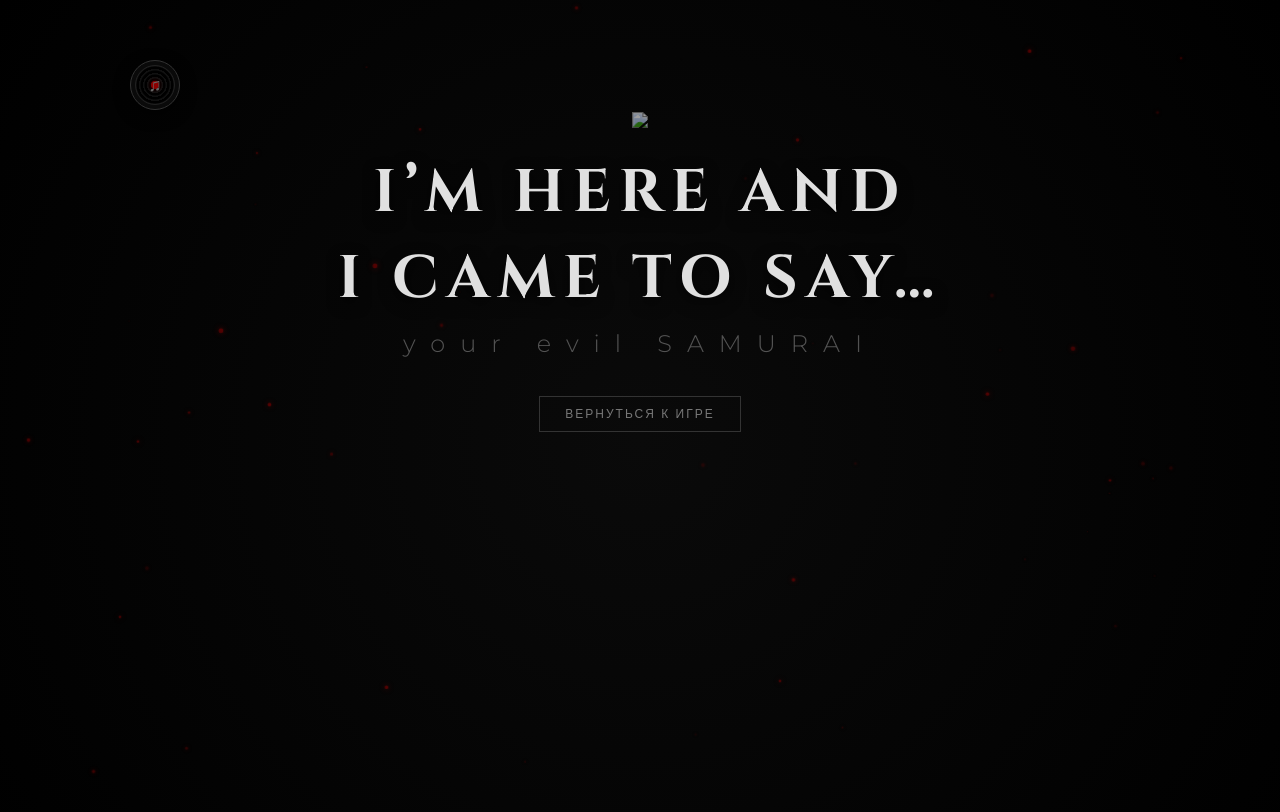
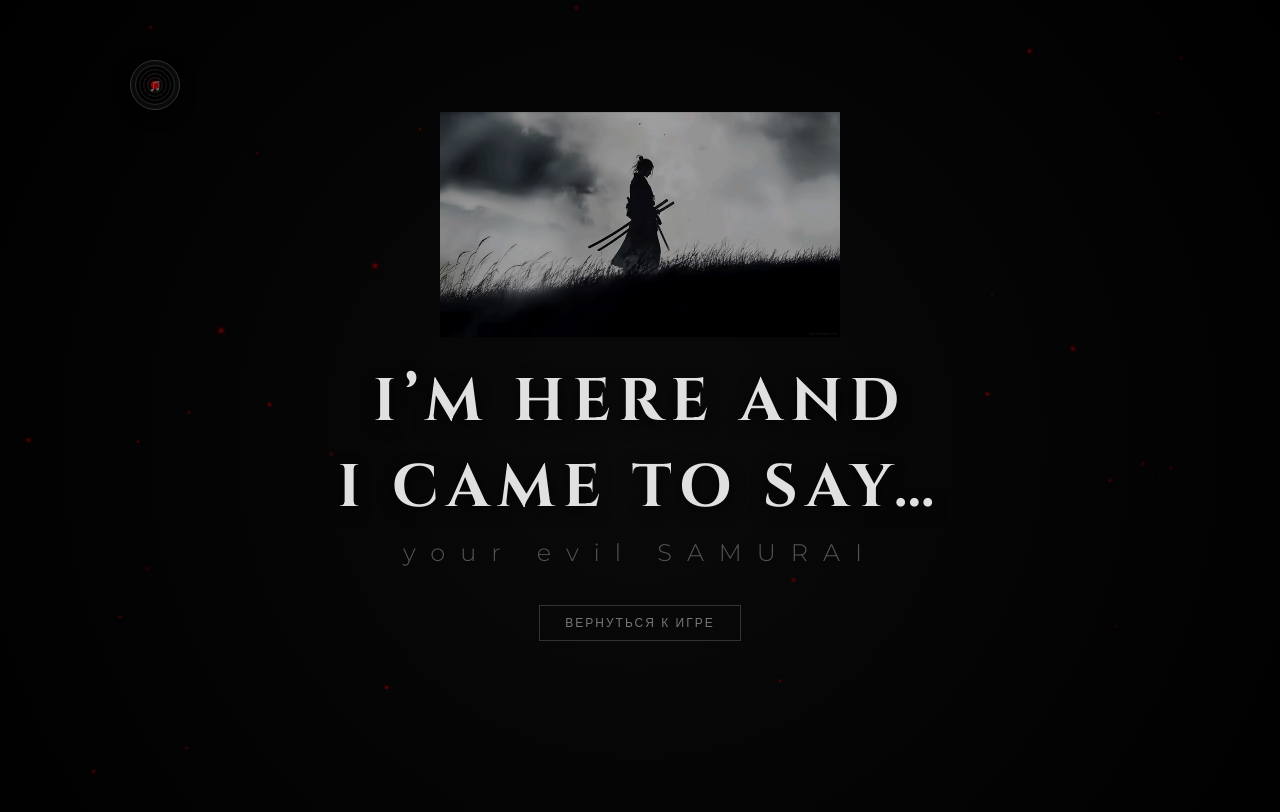
Before and after one commit to yourevilSAMURAI/my-first-logo, a plain HTML site: page index.html in a window 1280 px wide. Both pictures are taken after a click on the button "НАЖМИ МЕНЯ". Drawn offline with Linux system fonts and the light colour scheme.

Commit message:
fix: update image path

```diff
--- a/index.html
+++ b/index.html
@@ -110,7 +110,7 @@
             </div>
 
             <div class="logo-wrapper">
-                <img src="samurai.jpg" style="width: 100%; max-width: 400px; height: auto; filter: brightness(0.6) contrast(1.2); margin-bottom: 20px;">
+                <img src="image.jpg" style="width: 100%; max-width: 400px; height: auto; filter: brightness(0.6) contrast(1.2); margin-bottom: 20px;">
                 <div class="text-group">
                     <div class="main-text">I’m here and</div>
                     <div class="main-text">I came to say…</div>
```
